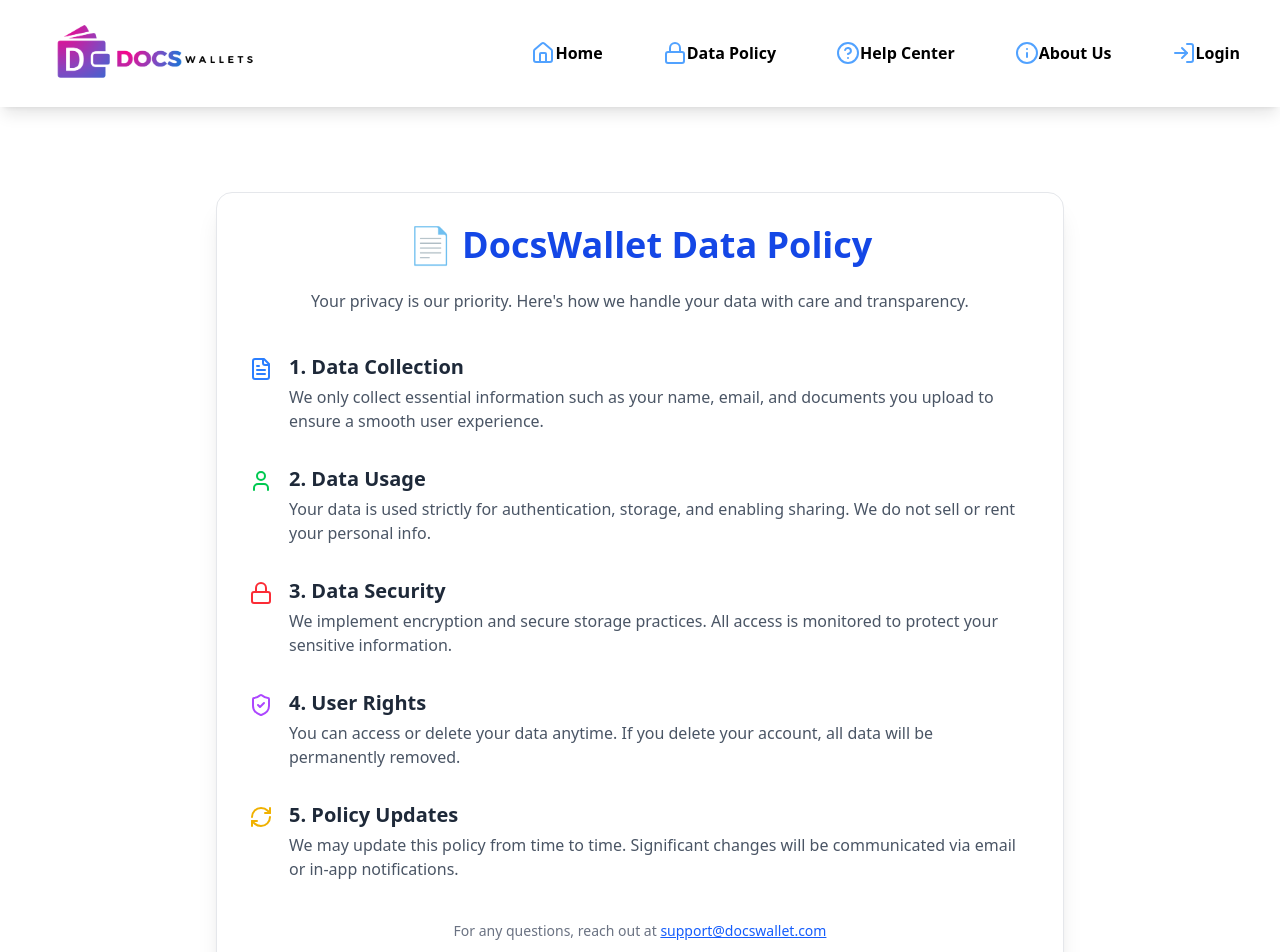
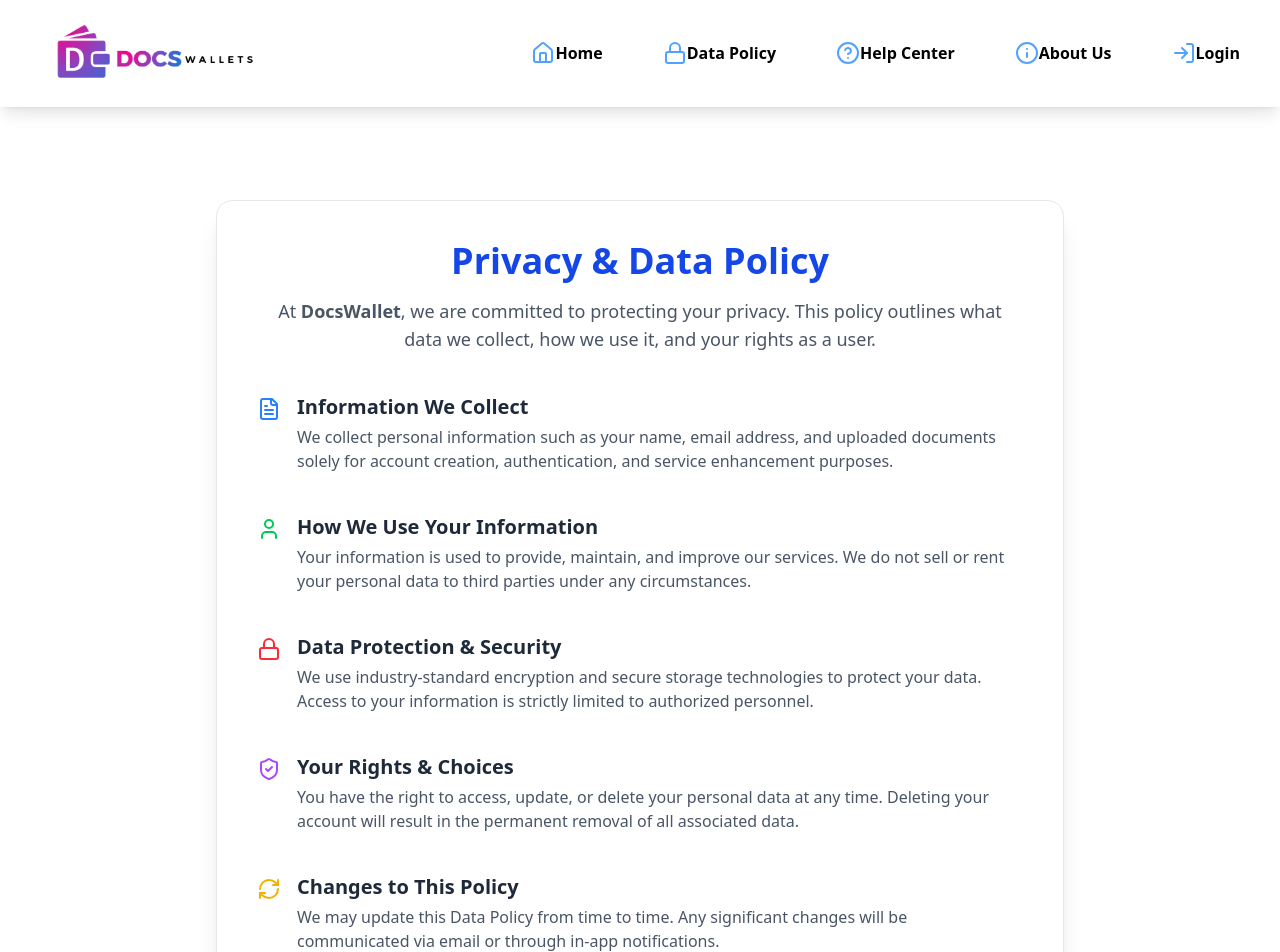
Before and after one commit to JabirBhuiyan08/Docx-Wallet, a React (Vite) app: page /data-policy in a window 1280 px wide. Shown: the top 952 px of the page. Built offline with nearby package versions, Linux system fonts and the light colour scheme; no server answers.

Commit message:
data policy

```diff
--- a/src/Pages/Data Policy/DataPolicy.jsx
+++ b/src/Pages/Data Policy/DataPolicy.jsx
@@ -4,55 +4,67 @@
 const sections = [
     {
         icon: <FileText className="w-6 h-6 text-blue-500" />,
-        title: "1. Data Collection",
-        description: "We only collect essential information such as your name, email, and documents you upload to ensure a smooth user experience."
+        title: "Information We Collect",
+        description:
+            "We collect personal information such as your name, email address, and uploaded documents solely for account creation, authentication, and service enhancement purposes.",
     },
     {
         icon: <User className="w-6 h-6 text-green-500" />,
-        title: "2. Data Usage",
-        description: "Your data is used strictly for authentication, storage, and enabling sharing. We do not sell or rent your personal info."
+        title: "How We Use Your Information",
+        description:
+            "Your information is used to provide, maintain, and improve our services. We do not sell or rent your personal data to third parties under any circumstances.",
     },
     {
         icon: <Lock className="w-6 h-6 text-red-500" />,
-        title: "3. Data Security",
-        description: "We implement encryption and secure storage practices. All access is monitored to protect your sensitive information."
+        title: "Data Protection & Security",
+        description:
+            "We use industry-standard encryption and secure storage technologies to protect your data. Access to your information is strictly limited to authorized personnel.",
     },
     {
         icon: <ShieldCheck className="w-6 h-6 text-purple-500" />,
-        title: "4. User Rights",
-        description: "You can access or delete your data anytime. If you delete your account, all data will be permanently removed."
+        title: "Your Rights & Choices",
+        description:
+            "You have the right to access, update, or delete your personal data at any time. Deleting your account will result in the permanent removal of all associated data.",
     },
     {
         icon: <RefreshCw className="w-6 h-6 text-yellow-500" />,
-        title: "5. Policy Updates",
-        description: "We may update this policy from time to time. Significant changes will be communicated via email or in-app notifications."
+        title: "Changes to This Policy",
+        description:
+            "We may update this Data Policy from time to time. Any significant changes will be communicated via email or through in-app notifications.",
     },
 ];
 
 const DataPolicy = () => {
     return (
-        <div className="max-w-4xl mx-auto px-6 py-10">
-            <div className="bg-white shadow-xl rounded-2xl p-8 border border-gray-200">
-                <h1 className="text-4xl font-bold text-blue-700 mb-6 text-center">📄 DocsWallet Data Policy</h1>
-                <p className="text-gray-600 mb-10 text-center">
-                    Your privacy is our priority. Here's how we handle your data with care and transparency.
+        <div className="max-w-4xl mx-auto px-6 py-12">
+            <div className="bg-white shadow-xl rounded-2xl p-10 border border-gray-200">
+                <h1 className="text-4xl font-bold text-blue-700 mb-4 text-center">
+                    Privacy & Data Policy
+                </h1>
+                <p className="text-gray-600 mb-10 text-center text-lg">
+                    At <strong>DocsWallet</strong>, we are committed to protecting your privacy. This policy outlines what data we collect, how we use it, and your rights as a user.
                 </p>
 
-                <div className="space-y-8">
+                <div className="space-y-10">
                     {sections.map((section, index) => (
                         <div key={index} className="flex items-start gap-4">
                             <div className="mt-1">{section.icon}</div>
                             <div>
-                                <h2 className="text-xl font-semibold text-gray-800">{section.title}</h2>
-                                <p className="text-gray-600 mt-1">{section.description}</p>
+                                <h2 className="text-xl font-semibold text-gray-800 mb-1">
+                                    {section.title}
+                                </h2>
+                                <p className="text-gray-600 text-base">{section.description}</p>
                             </div>
                         </div>
                     ))}
                 </div>
 
-                <div className="mt-10 text-center text-sm text-gray-500">
-                    For any questions, reach out at{' '}
-                    <a href="mailto:support@docswallet.com" className="text-blue-600 underline">
+                <div className="mt-12 text-center text-sm text-gray-500">
+                    Have questions or concerns? Contact us at{" "}
+                    <a
+                        href="mailto:support@docswallet.com"
+                        className="text-blue-600 underline"
+                    >
                         support@docswallet.com
                     </a>
                 </div>
```
